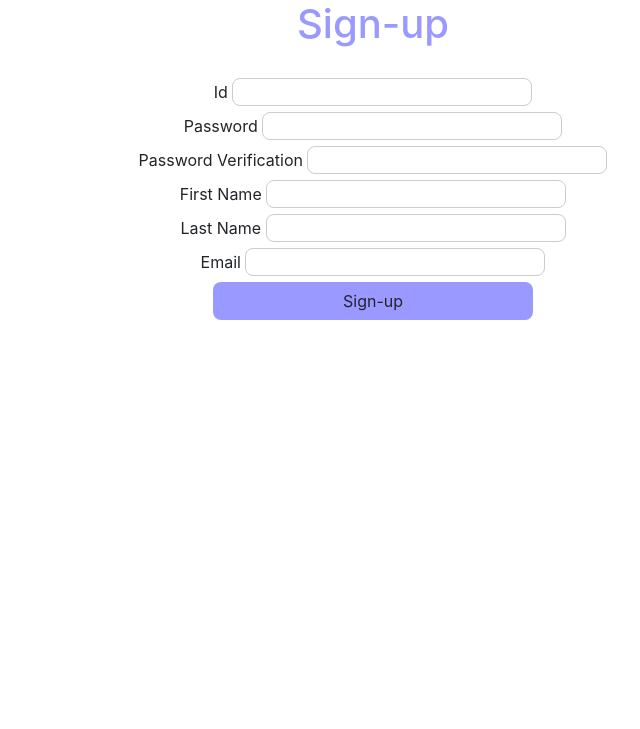
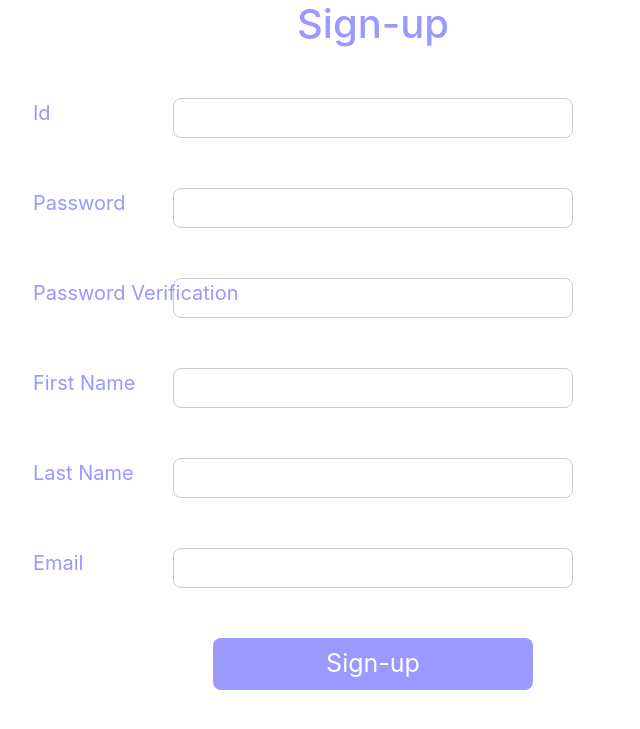
Before and after one commit to CreatePath/time-todo, a Django app: page /common/sign-up/ in a window 1280 px wide. Shown: the top 729 px of the page, without its empty margins (267-907 px from the left). Run offline with Django 4.2, Linux system fonts and the light colour scheme; some libraries are stand-ins or nearby versions.

Commit message:
fix: sign_up design

```diff
--- a/static/common/css/sign_up.css
+++ b/static/common/css/sign_up.css
@@ -21,12 +21,22 @@ form {
 
 .form-item {
     width: 100%;
+    margin-top: 50px;
+}
+
+.form-item label {
+    position: absolute;
+    left: 300px;
+    color: #9999FF;
+    font-size: 20px;
 }
 
 .form-item input {
-    width: 300px;
+    width: 400px;
+    height: 40px;
     border: solid #CCCCCC 1px;
     border-radius: 0.5rem;
+    text-align: center;
 }
 
 #username-row {
@@ -42,11 +52,6 @@ form {
     border-radius: 0.5rem;
 }
 
-#register-btn {
-   color: #9999CC;
-   margin-top: 30px;
-}
-
 #title {
     color: #9999FF;
     text-align: center;
@@ -58,5 +63,5 @@ form {
 
 #submit-btn {
     background-color: #9999FF;
-
+    font-size: 25px;
 }
--- a/templates/common/sign_up.html
+++ b/templates/common/sign_up.html
@@ -28,18 +28,18 @@
             {% for field in form %}
             {% if field.name == 'password' or field.name == 'password_verification' %}
             <div class="form-item">
-                <label for="{{ field.name }}">{{ field.label }}</label>
+                <label  for="{{ field.name }}">{{ field.label }}</label>
                 <input type="password" id="{{ field.name }}" name="{{ field.name }}"/>
             </div>
             {% else %}
             <div class="form-item">
-                <label for="{{ field.name }}">{{ field.label }}</label>
-                <input type="text" id="{{ field.name }}" name="{{ field.name }}"/>
+                <label  for="{{ field.name }}">{{ field.label }}</label>
+                <input type="text"  id="{{ field.name }}" name="{{ field.name }}"/>
             </div>
             {% endif %}
             {% endfor %}
             <div class="form-item">
-                <button type="button" id="submit-btn" class="btn" onclick="signUp()">Sign-up</button>
+                <button type="button" id="submit-btn" class="btn text-white" onclick="signUp()">Sign-up</button>
             </div>
         </form>
     </main>
```
